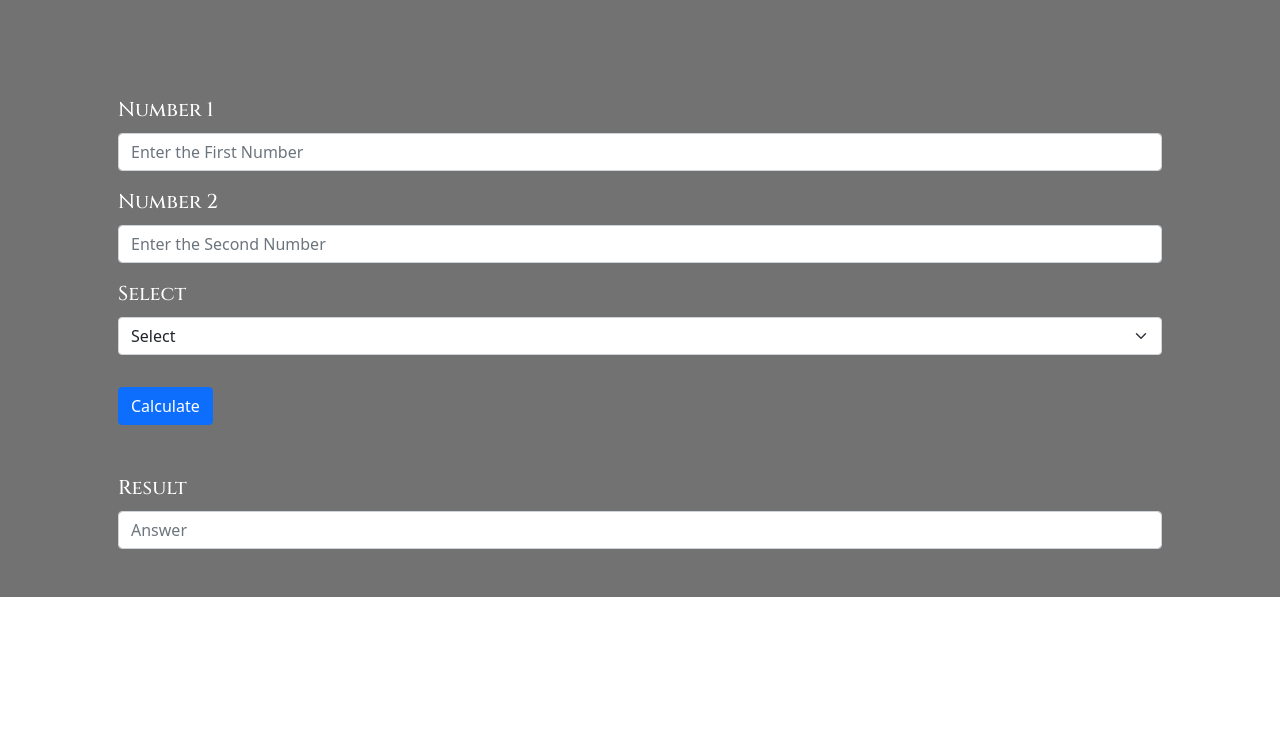
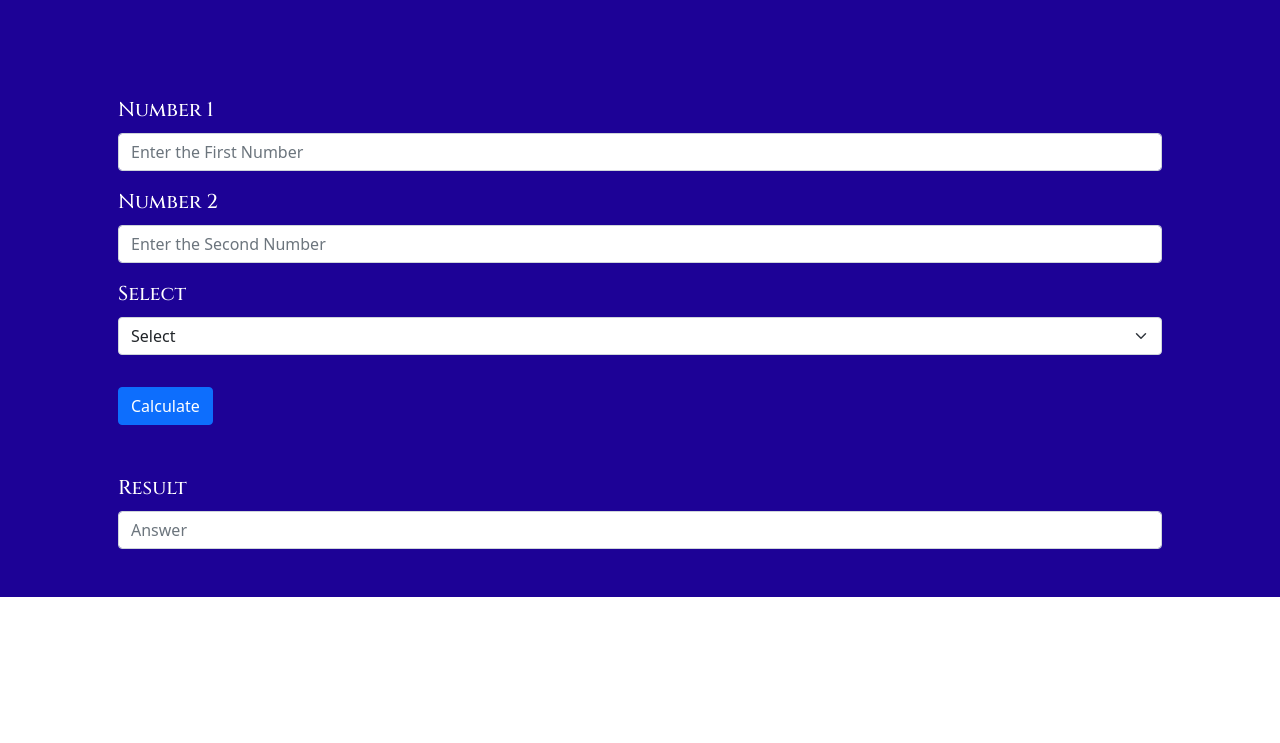
Before and after one commit to Arko707/Truth-Table-Calculator, a plain HTML site: page index.html in a window 1280 px wide. Shown: the part 57-800 px from the top of the page. Drawn offline with nearby package versions, Linux system fonts and the light colour scheme; a web font is replaced by a local one.

Commit message:
Update index.html

```diff
--- a/index.html
+++ b/index.html
@@ -17,7 +17,7 @@
     <title>Logic Calculator</title>
 </head>
 <body>
-    <div class="container-fluid" style="background-color: rgb(114, 114, 114);">
+    <div class="container-fluid" style="background-color: rgb(29, 2, 150);">
         <header>
             <div class="container-fluid">
                 <nav class="navbar navbar-light" style="background-image: url('https://lh3.googleusercontent.com/proxy/aVM2hhh1cpmhky6Y8QFhS4u_b_MH2UGRhmgUZ2W7h7AB5c_jAYJxxOKns3-yeeyW6La88S3Ko4I5S4ZAFmu5taLfSY4IL2L07bA0gSGr5CQ2OBRsQEYZo2WM23BddmR0EREkqELrGaABqspPzBfVzrtzYqjoTY0JOXS0cjmImfX6jQ');">
```
